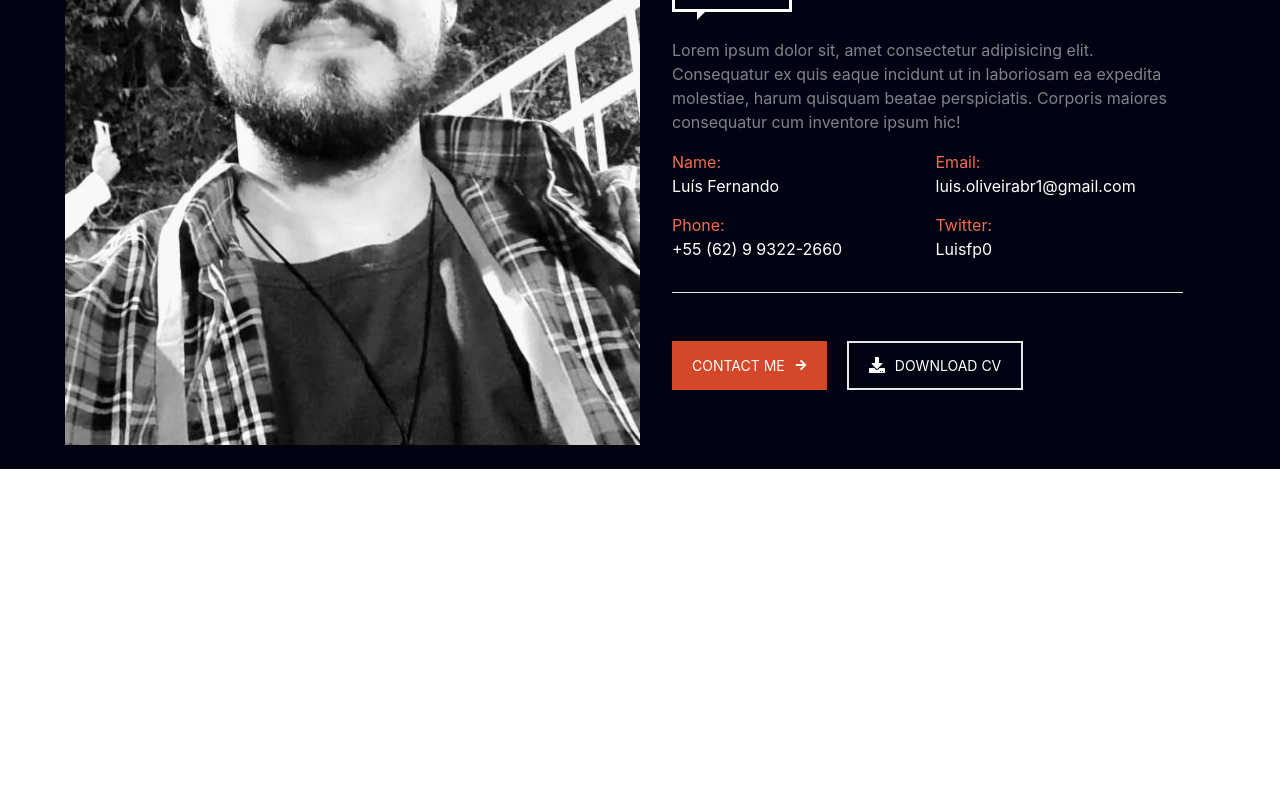
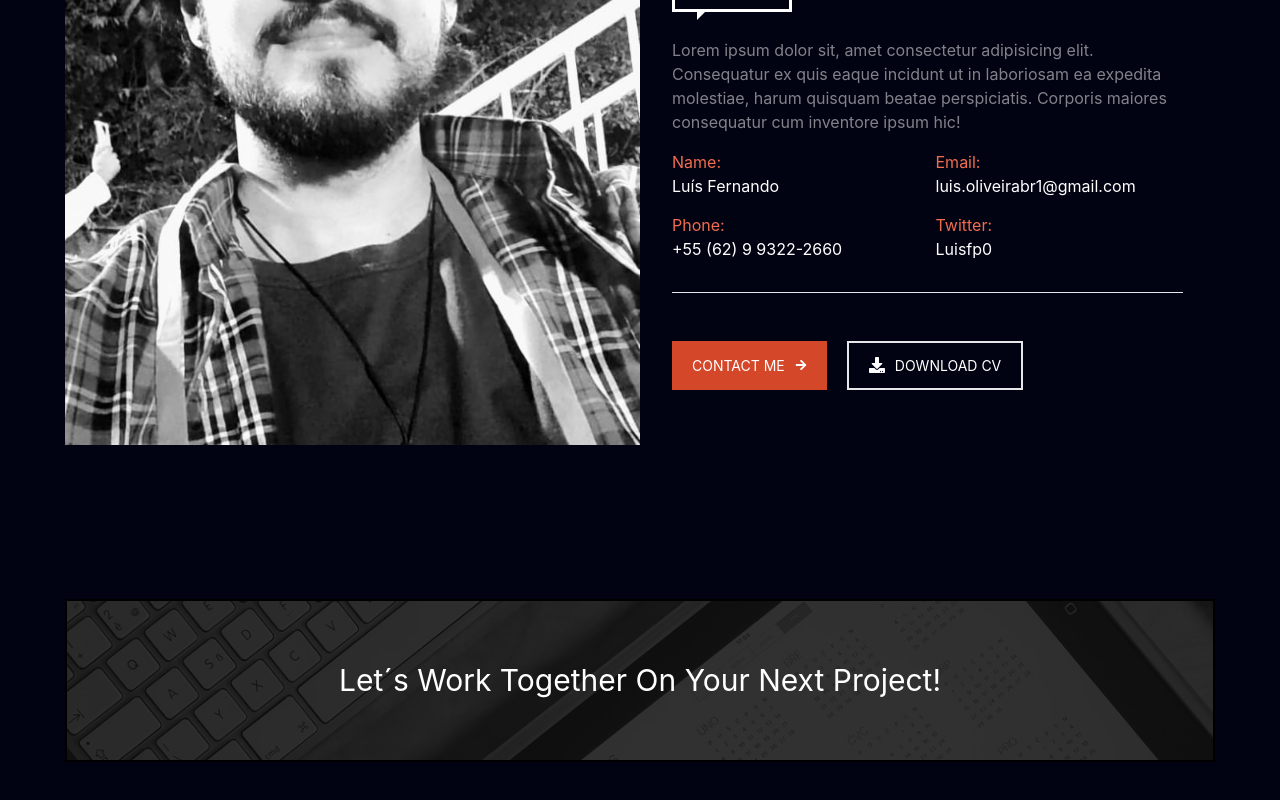
Before and after one commit to Luisfp0/my-new-website, a React (Create React App) app: page / in a window 1280 px wide. Shown: the part 1100-1900 px from the top of the page. Before the commit the page ends 1569 px from the top, so only its background shows below. Built offline with nearby package versions, Linux system fonts and the light colour scheme.

Commit message:
feat: hireMe

```diff
--- a/src/App.tsx
+++ b/src/App.tsx
@@ -2,6 +2,7 @@ import Header from "./components/Header";
 import Hero from "./components/Hero";
 import Perfil from "../src/assets/img/perfil.jpeg";
 import AboutMe from "../src/components/AboutMe";
+import HireMe from "../src/components/HireMe";
 
 function App() {
   const backgroundStyle = {
@@ -18,6 +19,9 @@ function App() {
       <section className="flex flex-col pt-[130px] pb-[24px] bg-custom-gray">
         <AboutMe />
       </section>
+      <section className="flex py-[130px] bg-custom-gray">
+        <HireMe />
+      </section>
     </>
   );
 }
--- /dev/null
+++ b/src/components/HireMe.tsx
@@ -0,0 +1,23 @@
+import KeyboardImage from "../assets/img/bg-keyboard.jpg";
+
+function HireMe() {
+  const backgroundStyle = {
+    backgroundImage: `url(${KeyboardImage})`,
+    backgroundSize: "cover",
+    backgroundPosition: "center",
+  };
+  return (
+    <div
+      style={backgroundStyle}
+      className="max-w-[1150px] mx-auto justify-center items-center w-full h-[163px]"
+    >
+      <div className="w-full h-full flex items-center justify-center bg-black bg-opacity-80 border-2 border-black">
+        <h3 className="text-[30px] text-white my-[16px]">
+          Let´s Work Together On Your Next Project!
+        </h3>
+      </div>
+    </div>
+  );
+}
+
+export default HireMe;
```
Also changed, not shown: src/assets/img/bg-keyboard.jpg (added).
